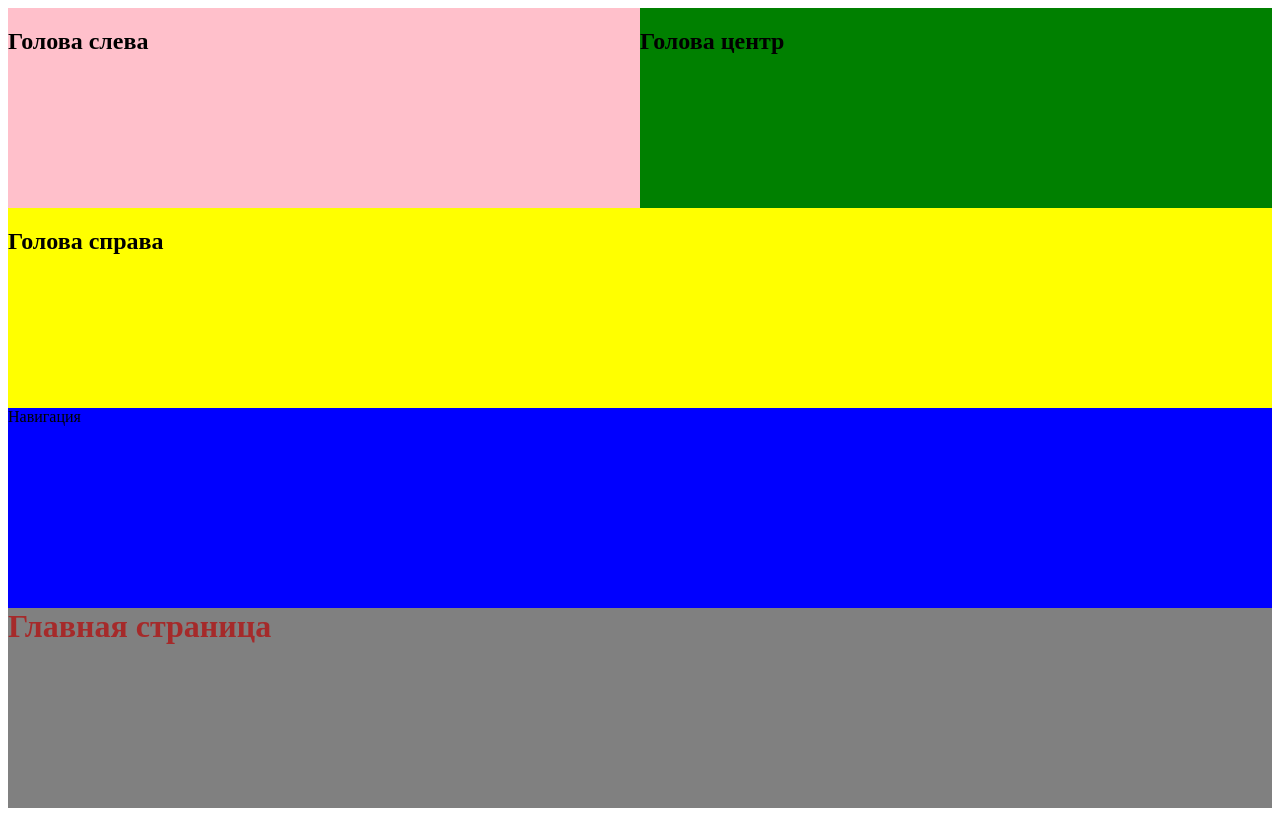
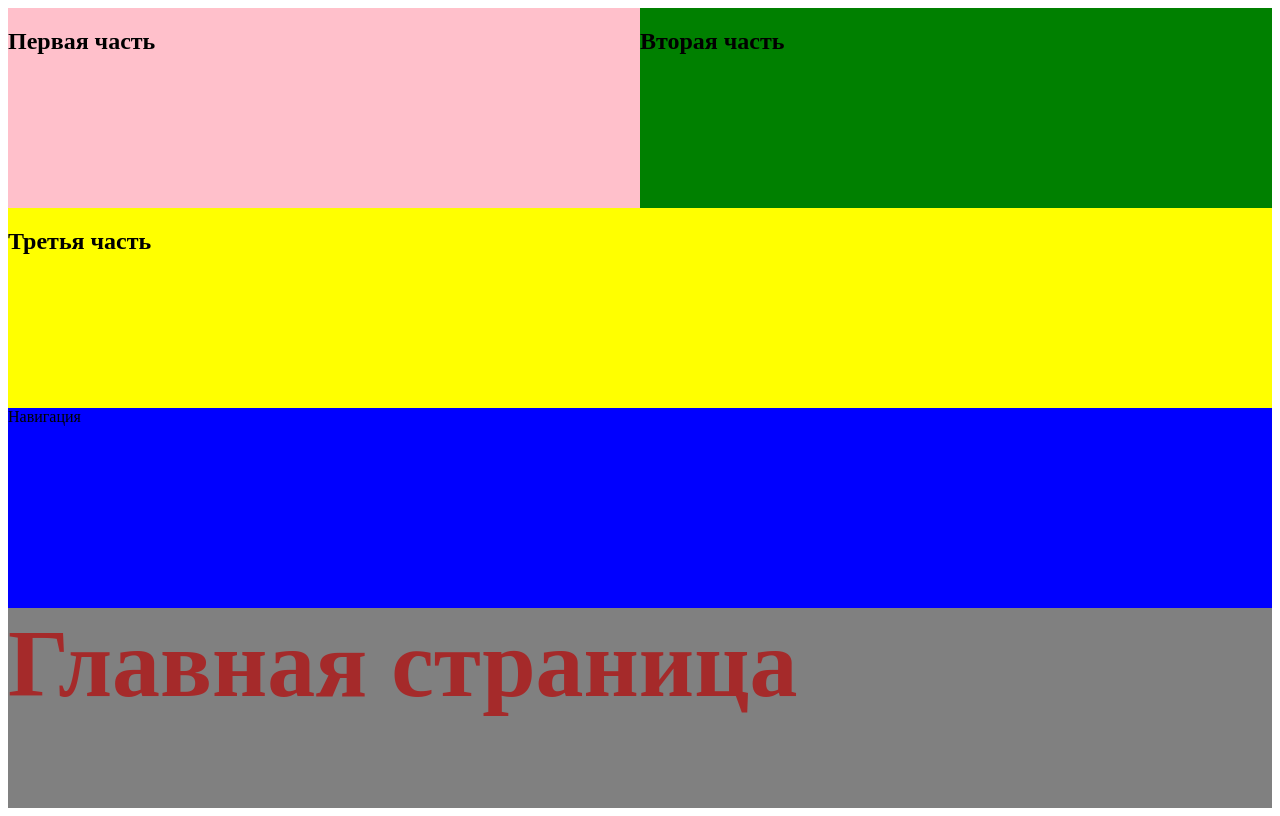
Before and after one commit to Zvermn/testpage, a plain HTML site: page index.html in a window 1280 px wide. Drawn offline with Linux system fonts and the light colour scheme.

Commit message:
переименование

```diff
--- a/css/style.css
+++ b/css/style.css
@@ -1,6 +1,7 @@
 h1{
     color: brown;
     margin:0px;
+    font-size: 72pt;
 }
 
 .left-block{
--- a/index.html
+++ b/index.html
@@ -11,13 +11,13 @@
     <body>
         <header>
             <div class="left-block">
-                <h2>Голова слева</h2>
+                <h2>Первая часть</h2>
             </div>
             <div class="center-block">
-                <h2>Голова центр</h2>
+                <h2>Вторая часть</h2>
             </div>
             <div class="right-block">
-                <h2>Голова справа</h2>
+                <h2>Третья часть</h2>
             </div>
             <nav>
                 <span>Навигация</span>
```
